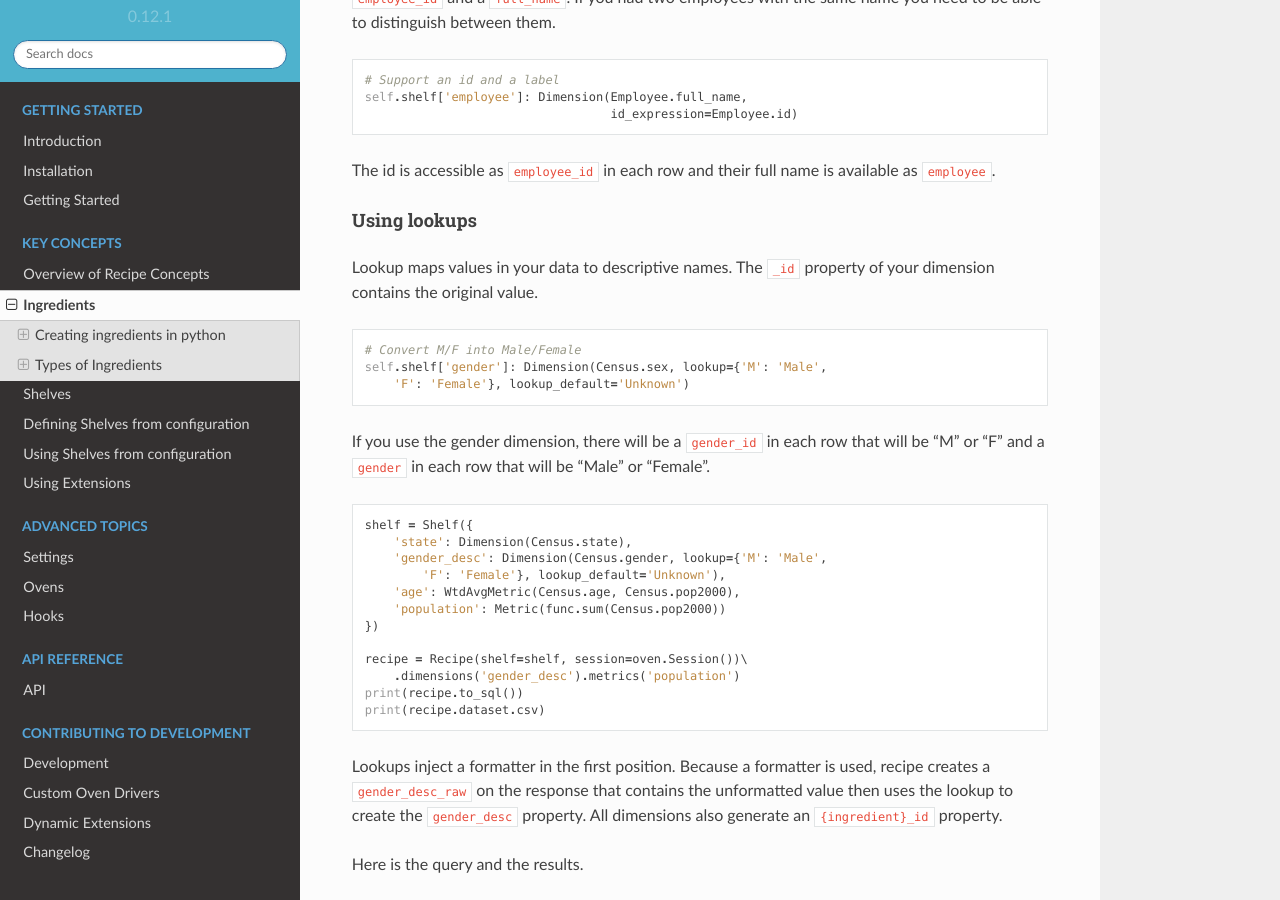
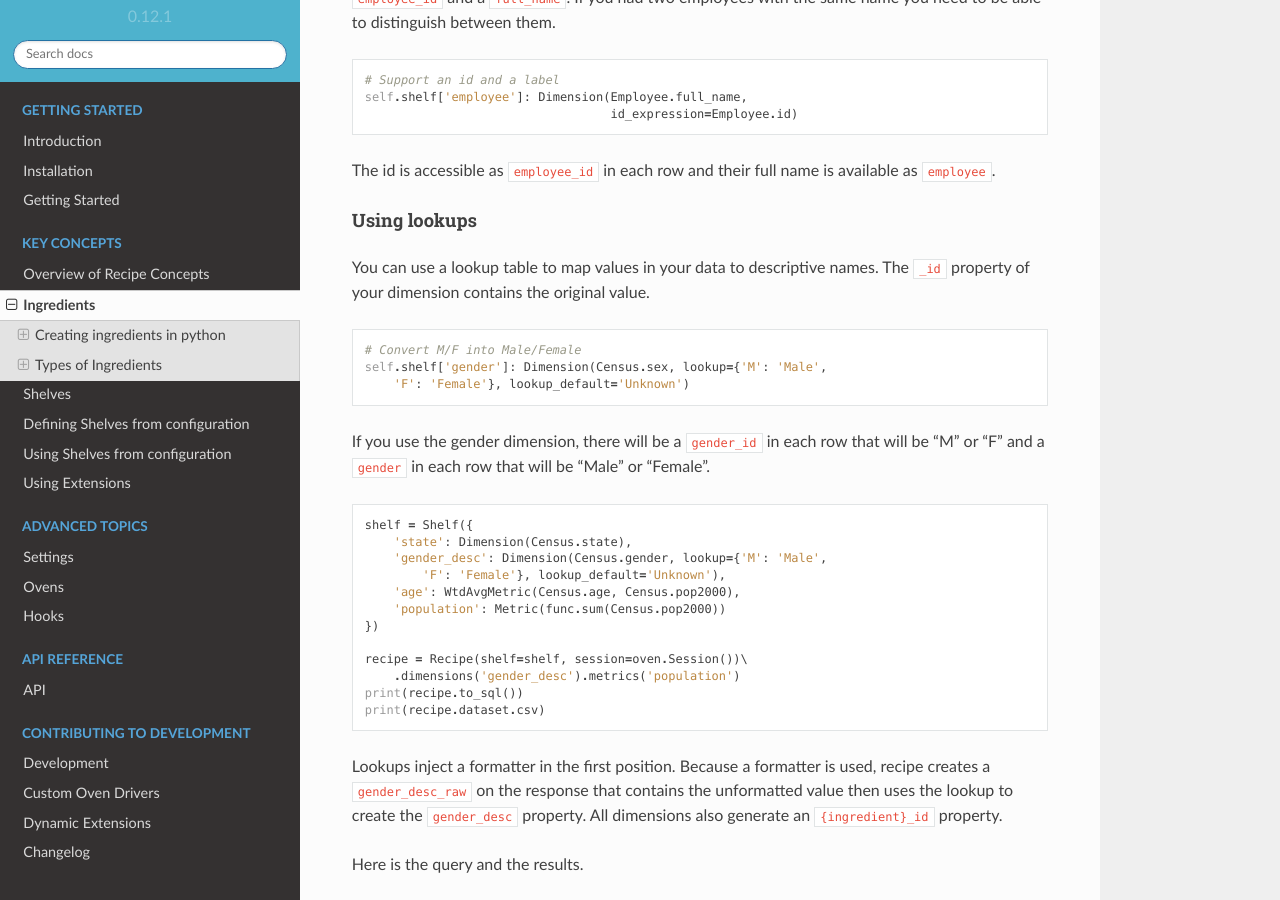
Before and after one commit to juiceinc/recipe, a Sphinx documentation site: the page built from docs/concepts/ingredients.rst, in a window 1280 px wide and 900 px high, scrolled down 2171 px. Built offline with Sphinx 7.4.7 and the Read the Docs theme 2.0.0, drawn with Linux system fonts in a browser that asks for light colours.

Commit message:
Minor doc change

```diff
--- a/docs/concepts/ingredients.rst
+++ b/docs/concepts/ingredients.rst
@@ -125,7 +125,7 @@ available as ``employee``.
 Using lookups
 ~~~~~~~~~~~~~
 
-Lookup maps values in your data to descriptive names. The ``_id``
+You can use a lookup table to map values in your data to descriptive names. The ``_id``
 property of your dimension contains the original value.
 
 .. code-block:: python
```
